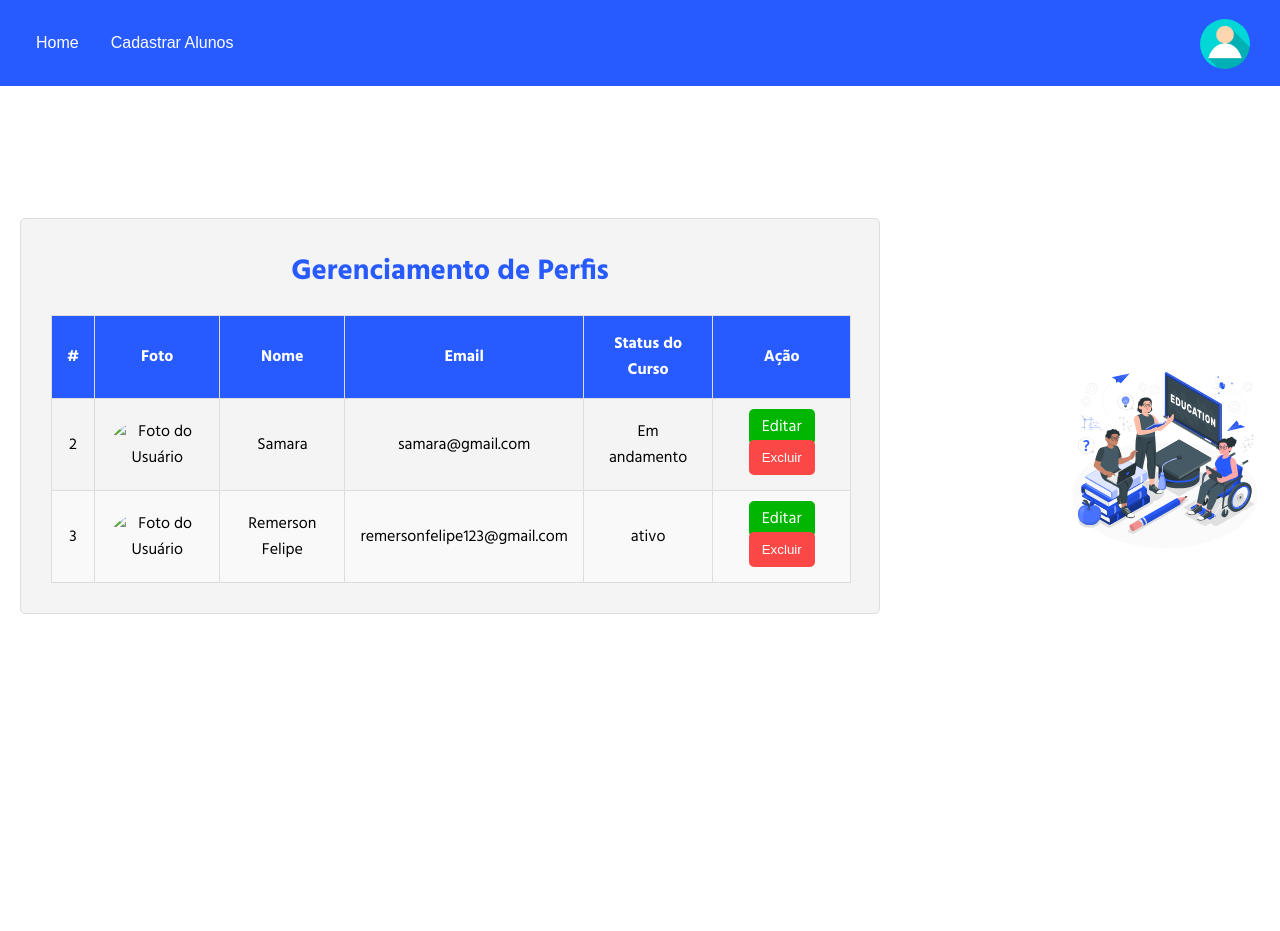
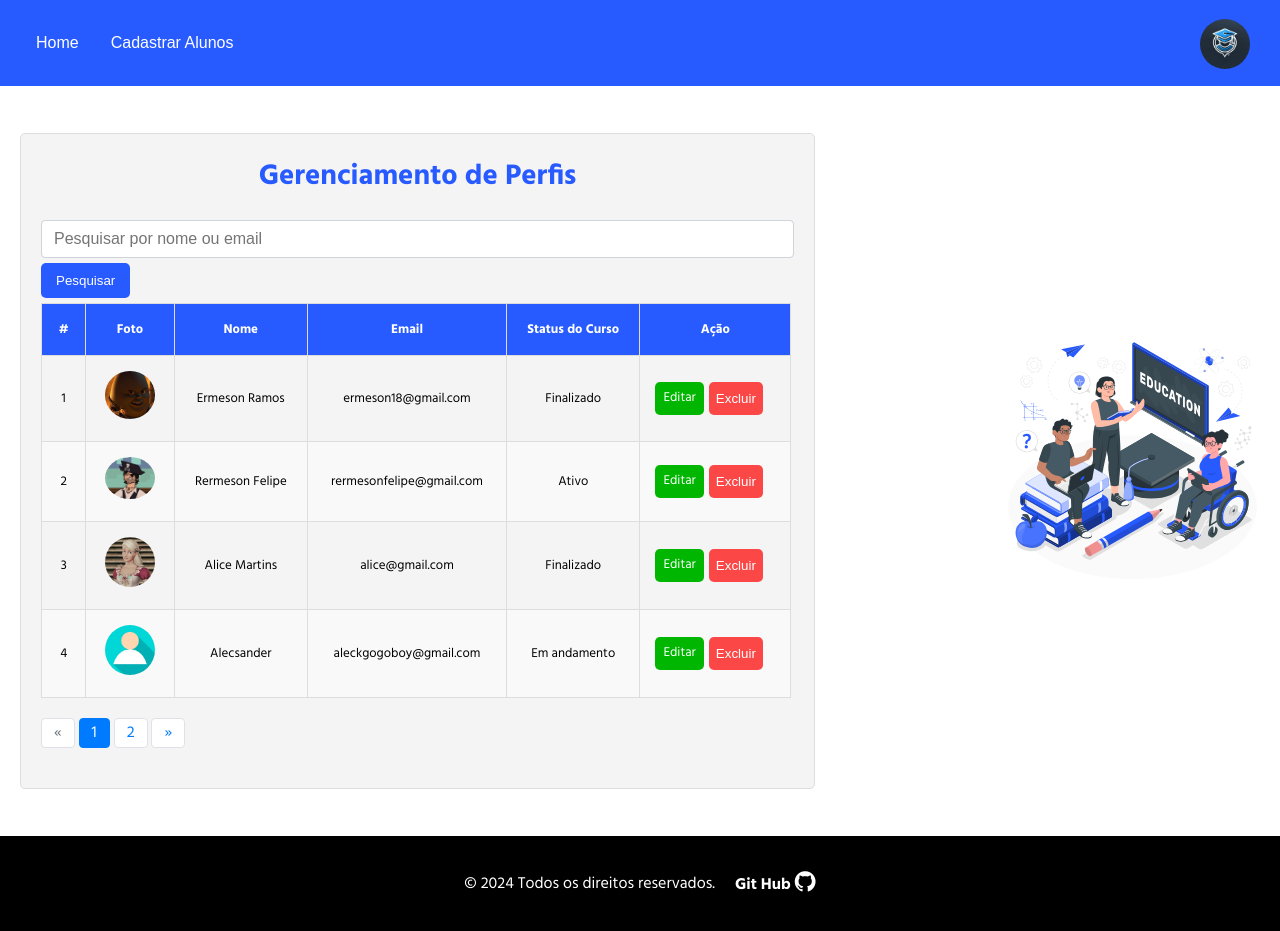
Before and after one commit to AlessandroSilvaS/ProjetoWeb, a PHP site: page /pages/classroom.php in a window 1280 px wide. Before the commit the page ends 614 px from the top, so only its background shows below. Run offline with PHP 8.4, Linux system fonts and the light colour scheme; data comes from the database, SQL or seed files in the repository; some libraries are stand-ins or nearby versions.

Commit message:
classroom-page
add column foto_aluno in table tb_aluno

```diff
--- a/conexao.php
+++ b/conexao.php
@@ -2,8 +2,8 @@
 
     $host="localhost";
     $user ="root";
-    $pass ="bdjmf";
-    $dbname = "dbCursos_Alunos";
+    $pass ="";
+    $dbname = "bdCursos_Alunos";
 
     try {
         // Conectar ao banco de dados com a string de conexão correta
--- a/css/classroom.css
+++ b/css/classroom.css
@@ -107,13 +57,13 @@
 
   /* Estilo da Seção de Gerenciamento de Perfis */
   .profile-management {
-    width:860px;
+    width:795px;
     max-width: 1200px; /* Limita a largura máxima da seção */
-    padding: 30px;
+    padding: 20px;
     background-color: #f4f4f4; /* Fundo da seção para destacar */
     border: 1px solid #ddd; /* Borda ao redor da seção */
     border-radius: 5px; /* Bordas arredondadas */
-    margin-bottom: 90px;
+
   }
 
   section {
@@ -134,9 +84,10 @@
   }
 
   .profile-table {
-    width: 800px;
+    width: 750px;
     border-collapse: collapse;
     max-width: 1000px; /* Limita a largura máxima da tabela */
+    font-size: 15px;
 
   }
 
@@ -144,6 +95,7 @@
   .profile-table td {
     border: 1px solid #ddd;
     padding: 15px;
+    font-size: 13px;
     text-align: center;
   }
 
@@ -157,13 +109,17 @@
     height: 50px;
     border-radius: 50%;
   }
-
+  .btn-group{
+    display: flex;
+    gap: 5px;
+  }
   .profile-table a{
     color:white;
     text-decoration: none;
-    padding: 5px 13px;
+    padding: 5px 8px;
     border-radius: 5px;
   }
+
   .a1{
     background-color: rgb(0, 182, 0);
   }
@@ -175,7 +131,7 @@
   form button.a2{
     background-color: rgb(252, 71, 71);
     color: white;
-    padding: 10px 13px;
+    padding: 9px 7px;
     border-radius: 5px;
     border: none;
   }
@@ -200,3 +156,101 @@
     width: 700px;
     margin-left: 190px;
   }
+
+.pagination {
+  margin: 20px 0;
+  padding: 0;
+  list-style: none;
+}
+
+.pagination .page-item {
+  display: inline-block;
+}
+
+.pagination .page-link {
+  display: inline-block;
+  padding: 2px 12px;
+  margin: 0;
+  line-height: 1.5;
+  text-align: center;
+  text-decoration: none;
+  color: #007bff;
+  background-color: #fff;
+  border: 1px solid #dee2e6;
+  border-radius: 0.25rem;
+}
+
+.pagination .page-link:hover {
+  background-color: #e9ecef;
+  color: #0056b3;
+  text-decoration: none;
+}
+
+.pagination .page-item.disabled .page-link {
+  color: #6c757d;
+  background-color: #fff;
+  border-color: #dee2e6;
+  pointer-events: none;
+}
+
+.pagination .page-item.active .page-link {
+  z-index: 1;
+  color: #fff;
+  background-color: #007bff;
+  border-color: #007bff;
+}
+
+.pagination .page-item.disabled .page-link:hover,
+.pagination .page-item.active .page-link:hover {
+  background-color: #007bff;
+  color: #fff;
+}
+
+
+.form-group {
+  margin-bottom: 5px;
+}
+
+.form-control {
+  display: block;
+  width: 100%;
+  height: calc(1.5em + .75rem + 2px);
+  padding: .375rem .75rem;
+  font-size: 1rem;
+  line-height: 1.5;
+  color: #495057;
+  background-color: #fff;
+  background-clip: padding-box;
+  border: 1px solid #ced4da;
+  border-radius: .25rem;
+}
+
+.pesquisas_btn {
+  background-color: rgb(39, 90, 255);
+  border-color: rgb(39, 90, 255);
+  border: none;
+  color: white;
+  padding: 10px 15px;
+  border-radius: 5px;
+  margin-bottom: 5px;
+}
+
+.pesquisas_btn:hover {
+  background-color: rgb(19, 72, 247);
+  border-color: rgb(19, 72, 247);
+}
+
+footer{
+  background-color: black;
+  color: white;
+  height: 95px;
+  display: flex;
+  justify-content: center;
+  align-items: center;
+  gap: 20px;
+}
+
+.bi.bi-github{
+  font-size: 1.3em;
+  color: white;
+}
--- /dev/null
+++ b/gif/update/update-styles.css
@@ -0,0 +1 @@
+svg#freepik_stories-update:not(.animated) .animable {opacity: 0;}svg#freepik_stories-update.animated #freepik--Screen--inject-65 {animation: 1s 1 forwards cubic-bezier(.36,-0.01,.5,1.38) slideDown;animation-delay: 0s;}svg#freepik_stories-update.animated #freepik--Character--inject-65 {animation: 1s 1 forwards cubic-bezier(.36,-0.01,.5,1.38) slideLeft;animation-delay: 0s;}svg#freepik_stories-update.animated #freepik--Plant--inject-65 {animation: 1s 1 forwards cubic-bezier(.36,-0.01,.5,1.38) slideRight;animation-delay: 0s;}            @keyframes slideDown {                0% {                    opacity: 0;                    transform: translateY(-30px);                }                100% {                    opacity: 1;                    transform: translateY(0);                }            }                    @keyframes slideLeft {                0% {                    opacity: 0;                    transform: translateX(-30px);                }                100% {                    opacity: 1;                    transform: translateX(0);                }            }                    @keyframes slideRight {                0% {                    opacity: 0;                    transform: translateX(30px);                }                100% {                    opacity: 1;                    transform: translateX(0);                }            }
--- a/pages/classroom.php
+++ b/pages/classroom.php
@@ -7,6 +7,7 @@ include_once "../conexao.php";
     <meta charset="UTF-8" />
     <meta name="viewport" content="width=device-width, initial-scale=1.0" />
     <title>Gerenciamento de Perfis</title>
+    <link rel="stylesheet" href="https://cdn.jsdelivr.net/npm/bootstrap-icons@1.11.3/font/bootstrap-icons.min.css">
     <link rel="icon" href="../images/icon.webp">
     <link rel="stylesheet" href="../css/classroom.css" />
 </head>
@@ -18,7 +19,7 @@ include_once "../conexao.php";
             <a href="registration.php">Cadastrar Alunos</a>
         </div>
         <div class="navbar-logo">
-            <img src="../images/user.jpeg" alt="logo" width="50px" style="border-radius:50px; margin-right:20px; margin-top: 5px;">
+            <img src="../assets/logo.png" alt="logo" width="50px" style="border-radius:50px; margin-right:20px; margin-top: 5px;">
         </div>
     </nav>
 
@@ -28,6 +29,14 @@ include_once "../conexao.php";
         <section>
             <div class="profile-management">
                 <h1>Gerenciamento de Perfis</h1>
+
+                <form method="GET" action="">
+                    <div class="form-group">
+                        <input type="text" name="search" class="form-control" placeholder="Pesquisar por nome ou email" value="<?php echo isset($_GET['search']) ? htmlspecialchars($_GET['search']) : ''; ?>">
+                    </div>
+                    <button type="submit" class="pesquisas_btn">Pesquisar</button>
+                </form>
+
                 <table class="profile-table">
                     <thead>
                         <tr>
@@ -41,48 +50,98 @@ include_once "../conexao.php";
                     </thead>
                     <tbody>
                         <?php
-                    $select = "SELECT * FROM tb_aluno ORDER BY id_aluno DESC";
+                        $limit = 4;
+                        $page = isset($_GET['page']) ? (int)$_GET['page'] : 1;
+                        $page = max($page, 1);
+                        $offset = ($page - 1) * $limit;
+                        $searchTerm = isset($_GET['search']) ? $_GET['search'] : '';
+                        $searchTerm = htmlspecialchars($searchTerm);
+
+                        $totalQuery = "SELECT COUNT(*) FROM tb_aluno WHERE aluno_nome LIKE :searchTerm OR aluno_email LIKE :searchTerm";
+                        $totalResult = $conn->prepare($totalQuery);
+                        $totalResult->bindValue(':searchTerm', '%' . $searchTerm . '%', PDO::PARAM_STR);
+                        $totalResult->execute();
+                        $totalRows = $totalResult->fetchColumn();
+
+                        $totalPages = ceil($totalRows / $limit);
+
+                        $select = "SELECT * FROM tb_aluno WHERE aluno_nome LIKE :searchTerm OR aluno_email LIKE :searchTerm ORDER BY id_aluno DESC LIMIT :limit OFFSET :offset";
                         try {
                             $result = $conn->prepare($select);
+                            $result->bindValue(':searchTerm', '%' . $searchTerm . '%', PDO::PARAM_STR);
+                            $result->bindValue(':limit', $limit, PDO::PARAM_INT);
+                            $result->bindValue(':offset', $offset, PDO::PARAM_INT);
                             $result->execute();
 
                             $contar = $result->rowCount();
                             if ($contar > 0) {
+                                $rowNumber = $offset + 1;
                                 while ($show = $result->FETCH(PDO::FETCH_OBJ)) {
                         ?>
                                     <tr>
-                        <td><?php echo $contar++;?></td>
-                            <td><img src="https://via.placeholder.com/50" alt="Foto do Usuário" /></td>
+                                        <td><?php echo $rowNumber++; ?></td>
+                                        <td>
+                                            <?php if (!empty($show->foto_aluno) && file_exists('../user/' . $show->foto_aluno)): ?>
+                                                <img src="../user/<?php echo htmlspecialchars($show->foto_aluno); ?>" alt="Foto do Aluno" style="width: 50px; height: auto;">
+                                            <?php else: ?>
+                                                <img src="../images/user.jpeg" alt="Foto do Aluno" style="width: 50px; height: auto;">
+                                            <?php endif; ?>
+                                        </td>
                                         <td><?php echo htmlspecialchars($show->aluno_nome); ?></td>
                                         <td><?php echo htmlspecialchars($show->aluno_email); ?></td>
                                         <td><?php echo htmlspecialchars($show->curso_status); ?></td>
                                         <td>
                                             <div class="btn-group">
-                                    <a href="editar.php?id=<?php echo htmlspecialchars($show->id_aluno); ?>" class="a1">Editar</a>
+                                                <a href="updatecontato.php?id=<?php echo htmlspecialchars($show->id_aluno); ?>" class="a1">Editar</a>
                                                 <form action="delcontato.php" method="POST" style="display:inline;">
                                                     <input type="hidden" name="idDel" value="<?php echo htmlspecialchars($show->id_aluno); ?>">
                                                     <button type="submit" class="a2" onclick="return confirm('Tem certeza que deseja remover o contato?');">Excluir</button>
                                                 </form>
                                             </div>
-
                                         </td>
                                     </tr>
                         <?php
                                 }
                             } else {
-                            echo '<tr><td colspan="5">Nenhum aluno encontrado.</td></tr>';
+                                echo "<tr><td colspan='4'>Nenhum aluno encontrado.</td></tr>";
                             }
                         } catch (PDOException $e) {
-                        echo '<tr><td colspan="5"><strong>ERRO DE PDO: </strong>' . htmlspecialchars($e->getMessage()) . '</td></tr>';
+                            echo "Erro: " . $e->getMessage();
                         }
                         ?>
                     </tbody>
                 </table>
+
+                <nav aria-label="Page navigation">
+                    <ul class="pagination justify-content-center">
+                        <li class="page-item <?php if ($page <= 1) echo 'disabled'; ?>">
+                            <a class="page-link" href="?page=<?php echo $page - 1; ?>" aria-label="Anterior">
+                                <span aria-hidden="true">&laquo;</span>
+                            </a>
+                        </li>
+
+                        <?php for ($i = 1; $i <= $totalPages; $i++): ?>
+                            <li class="page-item <?php if ($i == $page) echo 'active'; ?>">
+                                <a class="page-link" href="?page=<?php echo $i; ?>"><?php echo $i; ?></a>
+                            </li>
+                        <?php endfor; ?>
+
+                        <li class="page-item <?php if ($page >= $totalPages) echo 'disabled'; ?>">
+                            <a class="page-link" href="?page=<?php echo $page + 1; ?>" aria-label="Próximo">
+                                <span aria-hidden="true">&raquo;</span>
+                            </a>
+                        </li>
+                    </ul>
+                </nav>
             </div>
         </section>
         <div class="animated">
             <img src="../gif/classroom.svg" alt="">
         </div>
     </main>
+    <footer class="bg-dark text-white text-center py-3 mt-4">
+        <p>&copy; <?php echo date('Y'); ?> Todos os direitos reservados.</p>
+        <p><strong>Git Hub </strong><a href="https://github.com/AlessandroSilvaS/ProjetoWeb" class="text-white"><i class="bi bi-github"></i></a></p>
+    </footer>
 </body>
 </html>
```
Also changed, not shown: other parts of css/classroom.css (+2 -52 lines), bdcursos_alunos.sql (renamed from Banco.sql, +14 -9 lines), css/styleLogin.css (+6 -2 lines), css/updatecontato.css (added, +161 -0 lines), pages/delcontato.php (+24 -7 lines), pages/updatecontato.php (added, +155 -0 lines), gif/update/update-not-css.svg (added), user/3e03bd8848a55e7c643f42a7233895f3.jpg (added), user/barbie.jpg (added), user/iaitso-kot-v-sapogakh-foto-19.jpg (added), user/rapunzel.jpg (added), user/toji.jpg (added). Lines whose indentation alone changed are shown as unchanged.
